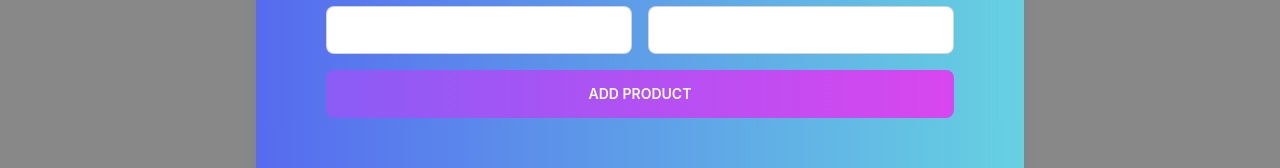
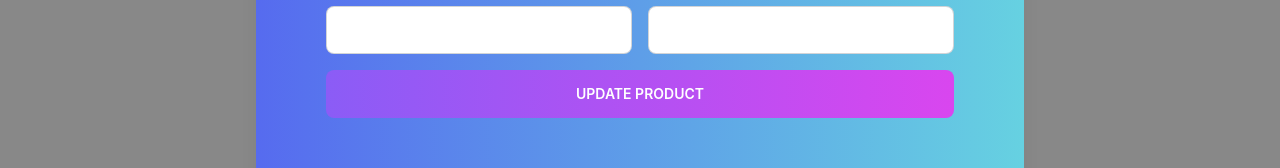
Before and after one commit to RownokNishat/eCommerce, a React (Create React App) app: page /adminPage in a window 1280 px wide. Both pictures are taken after a click on the button "ADD PRODUCTS". Shown: the part 384-552 px from the top of the page. Built offline with nearby package versions, Linux system fonts and the light colour scheme.

Commit message:
README file

```diff
--- a/src/Pages/Admin/AddProduct/AddProduct.js
+++ b/src/Pages/Admin/AddProduct/AddProduct.js
@@ -174,7 +174,7 @@ const AddProduct = ({
               onClick={handleAddProduct}
               className="btn border-0 bg-gradient-to-r from-violet-500 to-fuchsia-500"
             >
-              Add Product
+              {modalData ? "Update Product" : "Add Product"}
             </button>
           </div>
         </div>
```
Also changed, not shown: 1 other file (tests, documents, lock files or other folders).
